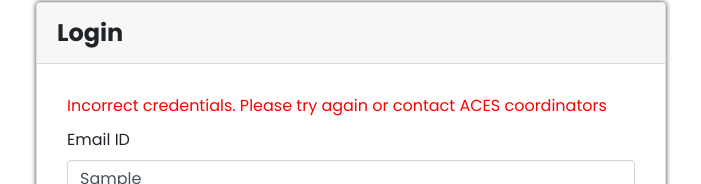
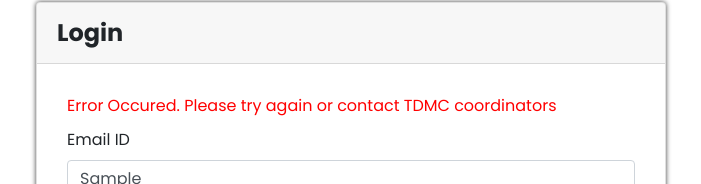
Before and after one commit to GovindSreenath/Mock-Aptitude-Exam-API, a React (Create React App) app: page / in a window 1280 px wide. Both pictures are taken after typing "Sample", "Sample123" into the empty fields and a click on the button "Submit". Shown: the part 145-329 px from the top of the page, without its empty margins (289-990 px from the left). Built offline with nearby package versions, Linux system fonts and the light colour scheme; no server answers.

Commit message:
Error message: Minor

```diff
--- a/src/components/main/login.jsx
+++ b/src/components/main/login.jsx
@@ -53,7 +53,7 @@ function Login(props) {
             }}>
             {incorrectCred ? (
               <div style={{ color: "red", marginBottom: "10px" }}>
-                Incorrect credentials. Please try again or contact ACES
+                Error Occured. Please try again or contact TDMC
                 coordinators
               </div>
             ) : (
```
